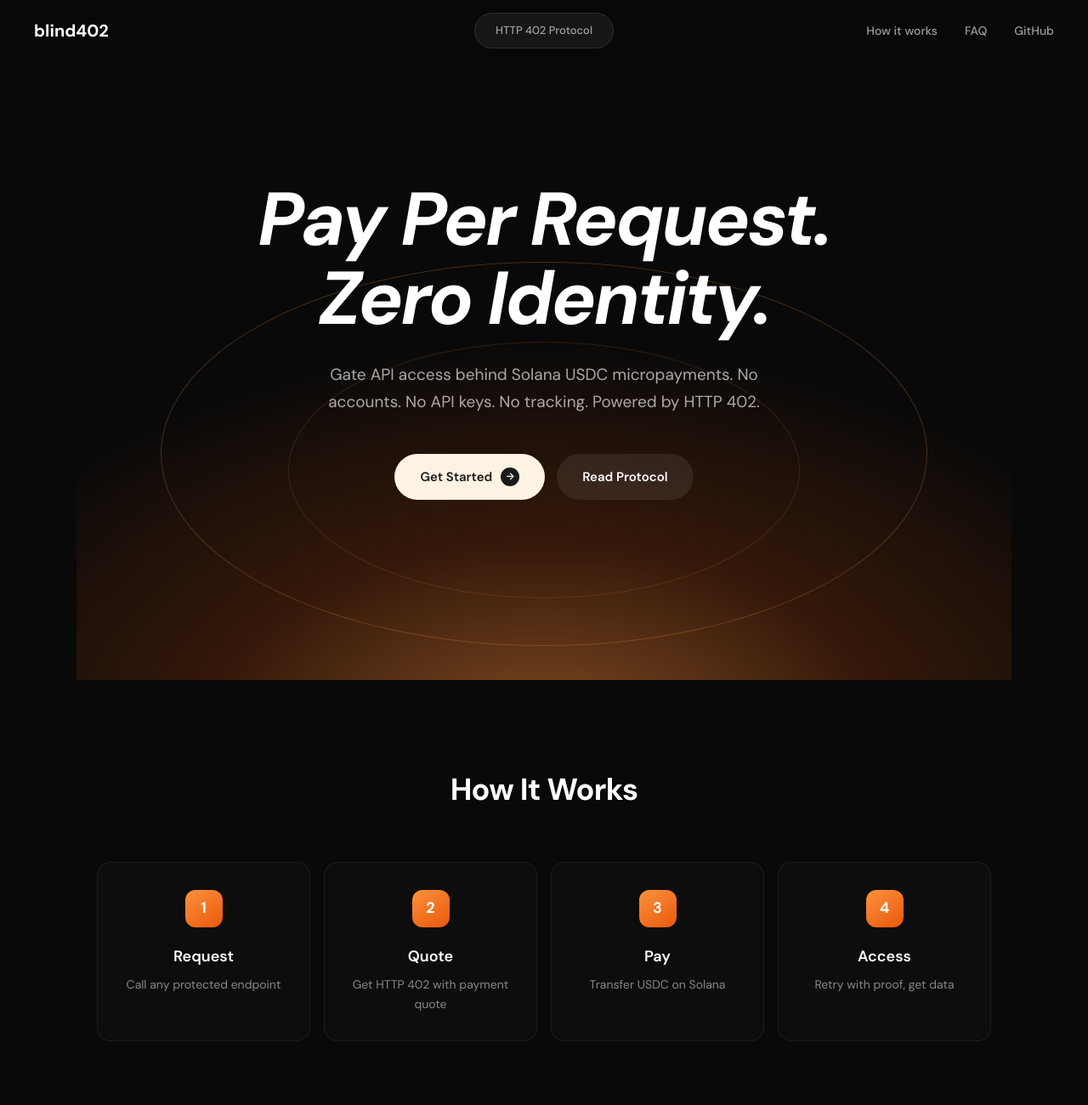
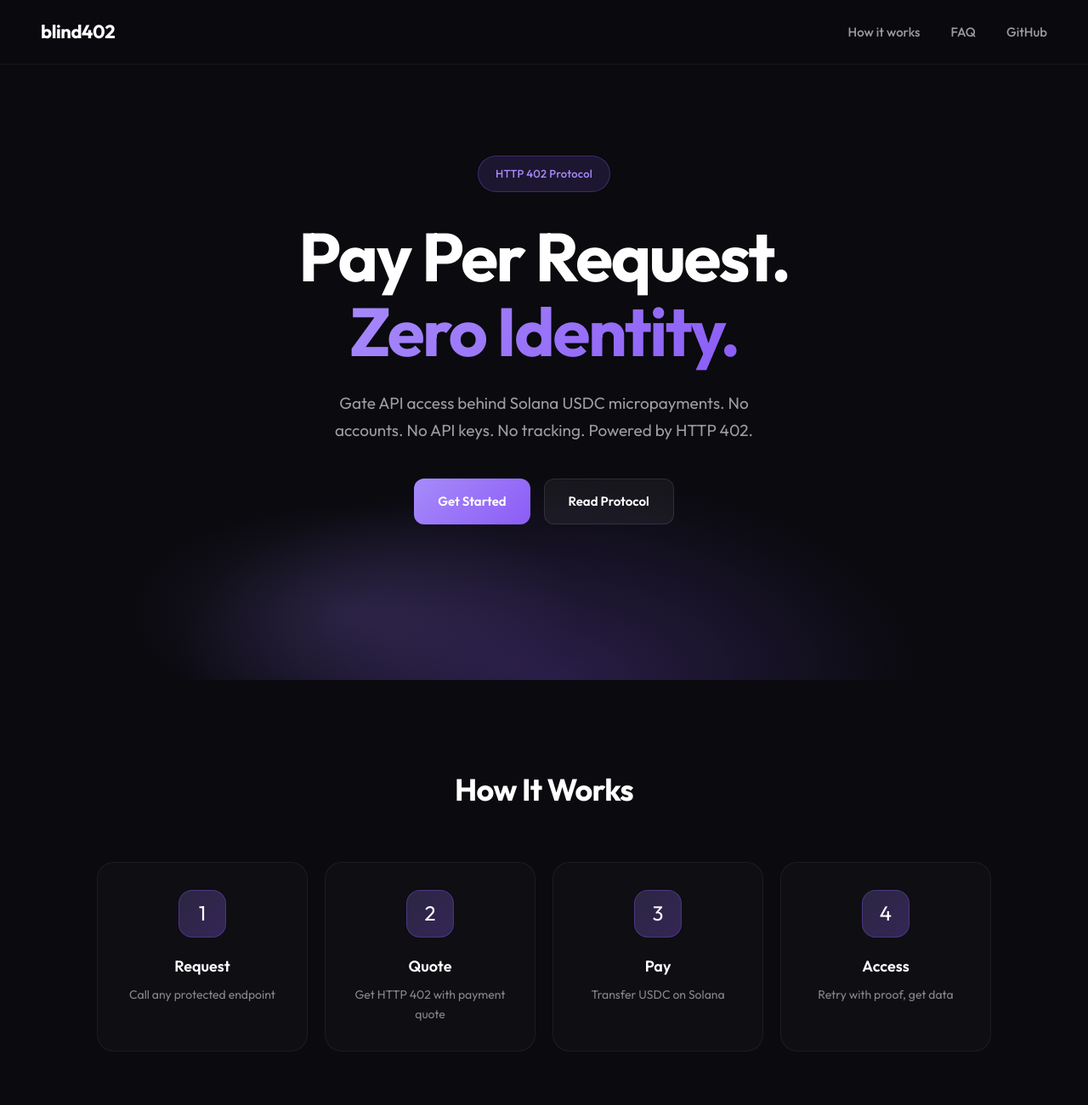
Before and after one commit to blind402/blind, a website: page website/index.html in a window 1280 px wide. Shown: the top 1300 px of the page at 85% size. Drawn offline with Linux system fonts and the light colour scheme.

Commit message:
Purple theme matching Canva template

```diff
--- a/website/index.html
+++ b/website/index.html
@@ -6,7 +6,7 @@
   <title>blind402 - HTTP 402 Payment Required</title>
   <link rel="preconnect" href="https://fonts.googleapis.com">
   <link rel="preconnect" href="https://fonts.gstatic.com" crossorigin>
-  <link href="https://fonts.googleapis.com/css2?family=DM+Sans:ital,wght@0,400;0,500;0,600;0,700;1,700&family=JetBrains+Mono:wght@400;500&display=swap" rel="stylesheet">
+  <link href="https://fonts.googleapis.com/css2?family=Outfit:wght@400;500;600;700&family=JetBrains+Mono:wght@400;500&display=swap" rel="stylesheet">
   <style>
     * {
       margin: 0;
@@ -15,10 +15,9 @@
     }
 
     body {
-      font-family: 'DM Sans', -apple-system, sans-serif;
-      background: #090909;
+      font-family: 'Outfit', -apple-system, sans-serif;
+      background: #0a0a0f;
       color: #fff;
-      overflow-x: hidden;
       line-height: 1.6;
     }
 
@@ -30,37 +29,11 @@
       justify-content: center;
       align-items: center;
       text-align: center;
-      padding: 40px 24px;
-      position: relative;
+      padding: 80px 24px;
       background:
-        radial-gradient(ellipse 120% 100% at 50% 110%, rgba(251, 146, 60, 0.5) 0%, rgba(234, 88, 12, 0.2) 30%, transparent 60%),
-        #090909;
-    }
-
-    .hero::before {
-      content: '';
-      position: absolute;
-      bottom: 5%;
-      left: 50%;
-      transform: translateX(-50%);
-      width: 900px;
-      height: 450px;
-      border: 1.5px solid rgba(251, 146, 60, 0.25);
-      border-radius: 50%;
-      pointer-events: none;
-    }
-
-    .hero::after {
-      content: '';
-      position: absolute;
-      bottom: 12%;
-      left: 50%;
-      transform: translateX(-50%);
-      width: 600px;
-      height: 300px;
-      border: 1px solid rgba(251, 146, 60, 0.15);
-      border-radius: 50%;
-      pointer-events: none;
+        radial-gradient(ellipse 80% 60% at 50% 100%, rgba(139, 92, 246, 0.25) 0%, transparent 50%),
+        radial-gradient(ellipse 60% 40% at 30% 90%, rgba(167, 139, 250, 0.15) 0%, transparent 40%),
+        #0a0a0f;
     }
 
     /* Nav */
@@ -70,43 +43,32 @@
       left: 0;
       right: 0;
       z-index: 100;
-      padding: 20px 40px;
+      padding: 20px 48px;
       display: flex;
       justify-content: space-between;
       align-items: center;
-      background: rgba(9, 9, 9, 0.85);
-      backdrop-filter: blur(16px);
+      background: rgba(10, 10, 15, 0.9);
+      backdrop-filter: blur(20px);
+      border-bottom: 1px solid rgba(255,255,255,0.05);
     }
 
     .logo {
-      font-size: 1.25rem;
+      font-size: 1.375rem;
       font-weight: 700;
       color: #fff;
       text-decoration: none;
-    }
-
-    .badge-nav {
-      position: absolute;
-      left: 50%;
-      transform: translateX(-50%);
-      padding: 10px 24px;
-      background: rgba(255,255,255,0.06);
-      border: 1px solid rgba(255,255,255,0.1);
-      border-radius: 100px;
-      font-size: 0.8125rem;
-      color: rgba(255,255,255,0.6);
-      font-weight: 500;
+      letter-spacing: -0.02em;
     }
 
     .nav-links {
       display: flex;
-      gap: 32px;
+      gap: 36px;
     }
 
     .nav-links a {
       color: rgba(255,255,255,0.6);
       text-decoration: none;
-      font-size: 0.875rem;
+      font-size: 0.9375rem;
       font-weight: 500;
       transition: color 0.2s;
     }
@@ -117,78 +79,82 @@
 
     /* Hero Content */
     .hero-content {
-      position: relative;
-      z-index: 10;
-      max-width: 900px;
+      max-width: 800px;
+    }
+
+    .hero-badge {
+      display: inline-block;
+      padding: 10px 20px;
+      background: rgba(139, 92, 246, 0.15);
+      border: 1px solid rgba(139, 92, 246, 0.3);
+      border-radius: 100px;
+      font-size: 0.8125rem;
+      color: #a78bfa;
+      font-weight: 500;
+      margin-bottom: 32px;
+      letter-spacing: 0.02em;
     }
 
     .hero h1 {
-      font-size: clamp(2.75rem, 9vw, 5.5rem);
+      font-size: clamp(3rem, 8vw, 5rem);
       font-weight: 700;
-      font-style: italic;
-      letter-spacing: -0.035em;
-      line-height: 1.05;
-      margin-bottom: 28px;
+      letter-spacing: -0.03em;
+      line-height: 1.1;
+      margin-bottom: 24px;
+    }
+
+    .hero h1 .highlight {
+      background: linear-gradient(135deg, #a78bfa, #8b5cf6);
+      -webkit-background-clip: text;
+      -webkit-text-fill-color: transparent;
+      background-clip: text;
     }
 
     .hero p {
       font-size: 1.1875rem;
-      color: rgba(255,255,255,0.65);
-      max-width: 580px;
-      margin: 0 auto 44px;
+      color: rgba(255,255,255,0.6);
+      max-width: 560px;
+      margin: 0 auto 40px;
       line-height: 1.7;
     }
 
     .cta-group {
       display: flex;
-      gap: 14px;
+      gap: 16px;
       justify-content: center;
     }
 
     .btn {
       display: inline-flex;
       align-items: center;
-      gap: 10px;
-      padding: 15px 30px;
-      border-radius: 100px;
+      gap: 8px;
+      padding: 14px 28px;
+      border-radius: 12px;
       font-size: 0.9375rem;
       font-weight: 600;
       text-decoration: none;
-      transition: all 0.15s;
+      transition: all 0.2s;
       font-family: inherit;
-      cursor: pointer;
-      border: none;
     }
 
     .btn-primary {
-      background: #fef3e2;
-      color: #1a1a1a;
+      background: linear-gradient(135deg, #a78bfa, #8b5cf6);
+      color: #fff;
     }
 
     .btn-primary:hover {
-      background: #fff;
-      transform: translateY(-1px);
-    }
-
-    .btn-primary .arrow {
-      display: inline-flex;
-      align-items: center;
-      justify-content: center;
-      width: 22px;
-      height: 22px;
-      background: #1a1a1a;
-      color: #fff;
-      border-radius: 50%;
-      font-size: 0.75rem;
+      transform: translateY(-2px);
+      box-shadow: 0 8px 24px rgba(139, 92, 246, 0.3);
     }
 
     .btn-secondary {
-      background: rgba(255,255,255,0.08);
+      background: rgba(255,255,255,0.05);
       color: #fff;
+      border: 1px solid rgba(255,255,255,0.1);
     }
 
     .btn-secondary:hover {
-      background: rgba(255,255,255,0.12);
+      background: rgba(255,255,255,0.1);
     }
 
     /* Sections */
@@ -213,33 +179,33 @@
     .steps {
       display: grid;
       grid-template-columns: repeat(4, 1fr);
-      gap: 16px;
+      gap: 20px;
     }
 
     .step {
       background: rgba(255,255,255,0.02);
       border: 1px solid rgba(255,255,255,0.06);
-      border-radius: 16px;
+      border-radius: 20px;
       padding: 32px 24px;
       text-align: center;
-      transition: border-color 0.2s;
+      transition: all 0.2s;
     }
 
     .step:hover {
-      border-color: rgba(251, 146, 60, 0.3);
+      border-color: rgba(139, 92, 246, 0.4);
+      background: rgba(139, 92, 246, 0.05);
     }
 
-    .step-number {
+    .step-icon {
       display: inline-flex;
       align-items: center;
       justify-content: center;
-      width: 44px;
-      height: 44px;
-      background: linear-gradient(145deg, #fb923c, #ea580c);
-      color: #fff;
-      border-radius: 12px;
-      font-size: 1.125rem;
-      font-weight: 700;
+      width: 56px;
+      height: 56px;
+      background: linear-gradient(135deg, rgba(167, 139, 250, 0.2), rgba(139, 92, 246, 0.3));
+      border: 1px solid rgba(139, 92, 246, 0.3);
+      border-radius: 16px;
+      font-size: 1.5rem;
       margin-bottom: 20px;
     }
 
@@ -258,7 +224,7 @@
     .code-section {
       background: rgba(255,255,255,0.02);
       border: 1px solid rgba(255,255,255,0.06);
-      border-radius: 16px;
+      border-radius: 20px;
       overflow: hidden;
       max-width: 720px;
       margin: 0 auto;
@@ -284,14 +250,14 @@
     }
 
     .code-block .comment { color: rgba(255,255,255,0.3); }
-    .code-block .cmd { color: #fb923c; }
+    .code-block .cmd { color: #a78bfa; }
     .code-block .str { color: #4ade80; }
 
     /* Guarantees */
     .guarantees {
       display: grid;
       grid-template-columns: repeat(4, 1fr);
-      gap: 16px;
+      gap: 20px;
     }
 
     .guarantee {
@@ -299,12 +265,26 @@
       padding: 40px 20px;
       background: rgba(255,255,255,0.02);
       border: 1px solid rgba(255,255,255,0.06);
-      border-radius: 16px;
-      transition: border-color 0.2s;
+      border-radius: 20px;
+      transition: all 0.2s;
     }
 
     .guarantee:hover {
-      border-color: rgba(251, 146, 60, 0.3);
+      border-color: rgba(139, 92, 246, 0.4);
+      background: rgba(139, 92, 246, 0.05);
+    }
+
+    .guarantee-icon {
+      display: inline-flex;
+      align-items: center;
+      justify-content: center;
+      width: 48px;
+      height: 48px;
+      background: linear-gradient(135deg, rgba(167, 139, 250, 0.2), rgba(139, 92, 246, 0.3));
+      border: 1px solid rgba(139, 92, 246, 0.3);
+      border-radius: 12px;
+      font-size: 1.25rem;
+      margin-bottom: 16px;
     }
 
     .guarantee h3 {
@@ -325,23 +305,27 @@
     }
 
     .faq-item {
-      border-bottom: 1px solid rgba(255,255,255,0.08);
-      padding: 28px 0;
+      border: 1px solid rgba(255,255,255,0.06);
+      background: rgba(255,255,255,0.02);
+      border-radius: 16px;
+      padding: 24px 28px;
+      margin-bottom: 12px;
+      transition: all 0.2s;
     }
 
-    .faq-item:first-child {
-      border-top: 1px solid rgba(255,255,255,0.08);
+    .faq-item:hover {
+      border-color: rgba(139, 92, 246, 0.3);
     }
 
     .faq-question {
-      font-size: 1.0625rem;
+      font-size: 1rem;
       font-weight: 600;
       margin-bottom: 12px;
       color: #fff;
     }
 
     .faq-answer {
-      color: rgba(255,255,255,0.55);
+      color: rgba(255,255,255,0.5);
       font-size: 0.9375rem;
       line-height: 1.7;
     }
@@ -349,27 +333,27 @@
     /* Footer */
     footer {
       border-top: 1px solid rgba(255,255,255,0.06);
-      padding: 40px 24px;
+      padding: 48px 24px;
       text-align: center;
     }
 
     .footer-links {
       display: flex;
       justify-content: center;
-      gap: 36px;
-      margin-bottom: 20px;
+      gap: 40px;
+      margin-bottom: 24px;
     }
 
     .footer-links a {
       color: rgba(255,255,255,0.5);
       text-decoration: none;
-      font-size: 0.875rem;
+      font-size: 0.9375rem;
       font-weight: 500;
       transition: color 0.2s;
     }
 
     .footer-links a:hover {
-      color: #fff;
+      color: #a78bfa;
     }
 
     footer p {
@@ -379,25 +363,22 @@
 
     @media (max-width: 900px) {
       .steps, .guarantees { grid-template-columns: repeat(2, 1fr); }
-      .badge-nav { display: none; }
+      nav { padding: 16px 24px; }
     }
 
     @media (max-width: 600px) {
-      nav { padding: 16px 20px; }
       .nav-links { display: none; }
       .steps, .guarantees { grid-template-columns: 1fr; }
       section { padding: 72px 20px; }
       .section-header h2 { font-size: 1.625rem; }
       .cta-group { flex-direction: column; width: 100%; }
       .btn { width: 100%; justify-content: center; }
-      .hero::before, .hero::after { display: none; }
     }
   </style>
 </head>
 <body>
   <nav>
     <a href="/" class="logo">blind402</a>
-    <div class="badge-nav">HTTP 402 Protocol</div>
     <div class="nav-links">
       <a href="#how">How it works</a>
       <a href="#faq">FAQ</a>
@@ -407,15 +388,12 @@
 
   <section class="hero">
     <div class="hero-content">
-      <h1>Pay Per Request.<br>Zero Identity.</h1>
+      <div class="hero-badge">HTTP 402 Protocol</div>
+      <h1>Pay Per Request.<br><span class="highlight">Zero Identity.</span></h1>
       <p>Gate API access behind Solana USDC micropayments. No accounts. No API keys. No tracking. Powered by HTTP 402.</p>
       <div class="cta-group">
-        <a href="https://github.com/blind402/blind" class="btn btn-primary">
-          Get Started <span class="arrow">→</span>
-        </a>
-        <a href="https://github.com/blind402/blind/blob/main/PROTOCOL.md" class="btn btn-secondary">
-          Read Protocol
-        </a>
+        <a href="https://github.com/blind402/blind" class="btn btn-primary">Get Started</a>
+        <a href="https://github.com/blind402/blind/blob/main/PROTOCOL.md" class="btn btn-secondary">Read Protocol</a>
       </div>
     </div>
   </section>
@@ -426,22 +404,22 @@
     </div>
     <div class="steps">
       <div class="step">
-        <div class="step-number">1</div>
+        <div class="step-icon">1</div>
         <h3>Request</h3>
         <p>Call any protected endpoint</p>
       </div>
       <div class="step">
-        <div class="step-number">2</div>
+        <div class="step-icon">2</div>
         <h3>Quote</h3>
         <p>Get HTTP 402 with payment quote</p>
       </div>
       <div class="step">
-        <div class="step-number">3</div>
+        <div class="step-icon">3</div>
         <h3>Pay</h3>
         <p>Transfer USDC on Solana</p>
       </div>
       <div class="step">
-        <div class="step-number">4</div>
+        <div class="step-icon">4</div>
         <h3>Access</h3>
         <p>Retry with proof, get data</p>
       </div>
@@ -472,18 +450,22 @@
     </div>
     <div class="guarantees">
       <div class="guarantee">
+        <div class="guarantee-icon">◇</div>
         <h3>No Accounts</h3>
         <p>Zero signup required</p>
       </div>
       <div class="guarantee">
+        <div class="guarantee-icon">◈</div>
         <h3>No API Keys</h3>
         <p>Payment is auth</p>
       </div>
       <div class="guarantee">
+        <div class="guarantee-icon">○</div>
         <h3>No Identity</h3>
         <p>No tracking at all</p>
       </div>
       <div class="guarantee">
+        <div class="guarantee-icon">◎</div>
         <h3>Stateless</h3>
         <p>Verified per request</p>
       </div>
@@ -497,19 +479,19 @@
     <div class="faq-list">
       <div class="faq-item">
         <div class="faq-question">What is HTTP 402?</div>
-        <div class="faq-answer">HTTP 402 Payment Required is a status code reserved for digital payment systems. It signals that payment is needed before the server will fulfill the request. blind402 implements this using Solana USDC transfers.</div>
+        <div class="faq-answer">HTTP 402 Payment Required is a status code reserved for digital payment systems. It signals that payment is needed before the server will fulfill the request.</div>
       </div>
       <div class="faq-item">
-        <div class="faq-question">What currency is used for payment?</div>
+        <div class="faq-question">What currency is used?</div>
         <div class="faq-answer">USDC on Solana mainnet. Payments are verified on-chain using the transaction signature and memo.</div>
       </div>
       <div class="faq-item">
-        <div class="faq-question">Do I need to create an account?</div>
-        <div class="faq-answer">No. There are no accounts, no API keys, and no signup. You just need a Solana wallet with USDC to make payments.</div>
+        <div class="faq-question">Do I need an account?</div>
+        <div class="faq-answer">No. There are no accounts, no API keys, and no signup. You just need a Solana wallet with USDC.</div>
       </div>
       <div class="faq-item">
         <div class="faq-question">Is my identity tracked?</div>
-        <div class="faq-answer">No. blind402 stores no user identity. There are no cookies, sessions, or tracking. The only data retained is transaction signatures for replay protection, which expire after 15 minutes.</div>
+        <div class="faq-answer">No. blind402 stores no user identity. There are no cookies, sessions, or tracking.</div>
       </div>
       <div class="faq-item">
         <div class="faq-question">How long is a quote valid?</div>
```
